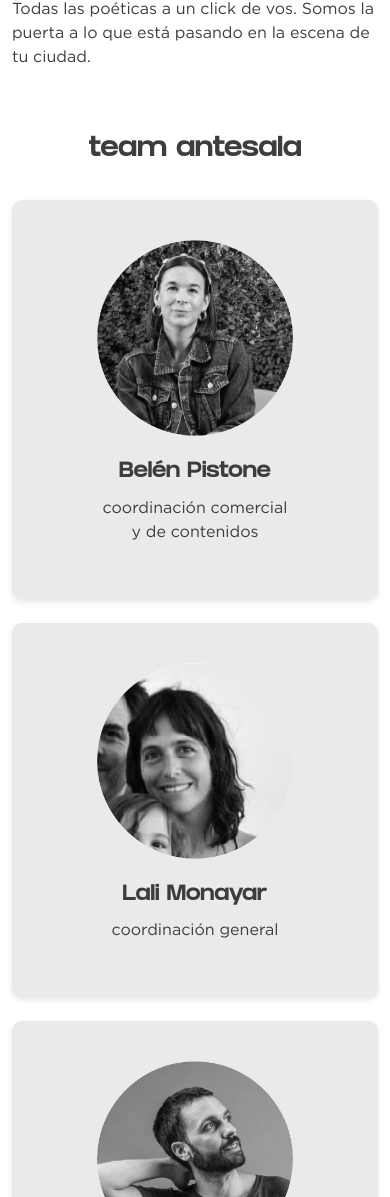
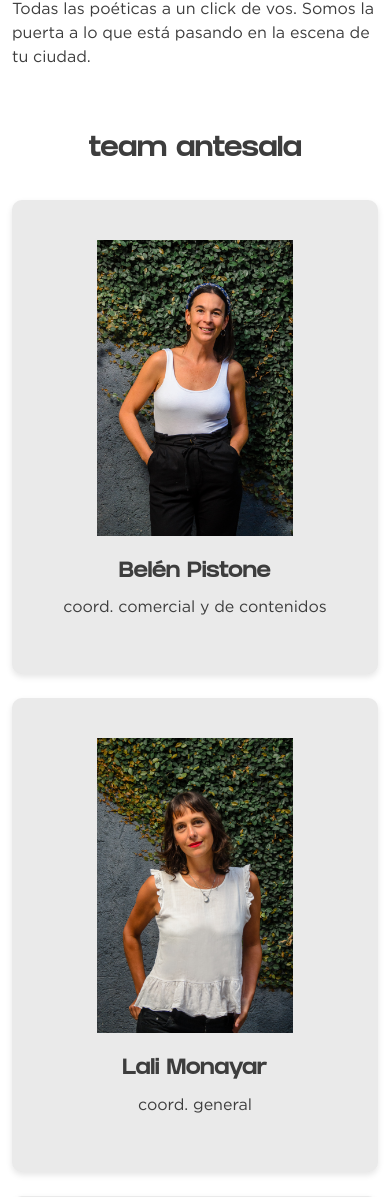
Before and after one commit to Pununuk/antesala, a PHP site: page /somos.php in a window 390 px wide. Shown: the part 873-2070 px from the top of the page. Run offline with PHP 8.4, Linux system fonts and the light colour scheme.

Commit message:
nuevos cambios

```diff
--- a/includes/footer.php
+++ b/includes/footer.php
@@ -32,7 +32,7 @@
                     <li class="pb-2"><a href="#" class="GothamLight fc-blanco">Terminos y Condiciones</a></li>
                     <li class="pb-2"><a href="#" class="GothamLight fc-blanco">Políticas de Privacidad</a></li>
                     <li class="pb-2"><a href="#" class="GothamLight fc-blanco">Preguntas Frecuentes</a></li>
-                    <li><a href="#" class="GothamLight fc-blanco">info@antesala.com.ar</a></li>
+                    <li><a href="#" class="GothamLight fc-blanco">antesala.cordoba@gmail.com</a></li>
                 </ul>
             </div>
         </div>
--- a/index.php
+++ b/index.php
@@ -307,8 +307,8 @@
                                     <div>
                                         <p>12 de enero de 2022</p>
                                         <hr class="hr-black">
-                                        <h3>Comentario sobre la obra:</h3>
                                         <h1 class="fc-amarillo">"El pucho en la boca"</h1>
+                                        <h3>Por Punu Vazquez</h3>
                                         <p>Lorem ipsum, dolor sit amet consectetur adipisicing elit. Omnis rerum sapiente accusantium, facilis labore exercitationem odio perferendis cum veniam quam!</p>
                                     </div>
                                     <div class="text-center mt-4">
@@ -327,8 +327,8 @@
                                     <div>
                                         <p>12 de enero de 2022</p>
                                         <hr class="hr-black">
-                                        <h3>Comentario sobre la obra:</h3>
                                         <h1 class="fc-amarillo">"El pucho en la boca"</h1>
+                                        <h3>Por Punu Vazquez</h3>
                                         <p>Lorem ipsum, dolor sit amet consectetur adipisicing elit. Omnis rerum sapiente accusantium, facilis labore exercitationem odio perferendis cum veniam quam!</p>
                                     </div>
                                     <div class="text-center mt-4">
@@ -347,8 +347,8 @@
                                     <div>
                                         <p>12 de enero de 2022</p>
                                         <hr class="hr-black">
-                                        <h3>Comentario sobre la obra:</h3>
                                         <h1 class="fc-amarillo">"El pucho en la boca"</h1>
+                                        <h3>Por Punu Vazquez</h3>
                                         <p>Lorem ipsum, dolor sit amet consectetur adipisicing elit. Omnis rerum sapiente accusantium, facilis labore exercitationem odio perferendis cum veniam quam!</p>
                                     </div>
                                     <div class="text-center mt-4">
--- a/somos.php
+++ b/somos.php
@@ -74,32 +74,49 @@
                         <div class="col-12 text-center pt-100 pb-50 wow bounceInUp">
                             <h2>team antesala</h2>
                         </div>
+                    </div>
+                    <div class="row">
+                        <div class="col-md-12">
+                            <div class="row d-flex justify-content-center">
                                 <div class="col-md-3 d-flex flex-column justify-content-center text-center mb-4 wow bounceInUp">
                                     <div class="box-team">
-                                <img src="assets/img/img-team-01.png" width="100%" class="mb-4" alt="">
+                                        <img src="assets/img/img-team-01.jpg" width="100%" class="mb-4" alt="">
                                         <h3>Belén Pistone</h3>
-                                <p>coordinación comercial <br> y de contenidos</p>
+                                        <p>coord. comercial y de contenidos</p>
                                     </div>
                                 </div>
                                 <div class="col-md-3 d-flex flex-column justify-content-center text-center mb-4 wow bounceInUp">
                                     <div class="box-team">
-                                <img src="assets/img/img-team-02.png" width="100%" class="mb-4" alt="">
+                                        <img src="assets/img/img-team-02.jpg" width="100%" class="mb-4" alt="">
                                         <h3>Lali Monayar</h3>
-                                <p>coordinación general</p>
+                                        <p>coord. general</p>
                                     </div>
                                 </div>
                                 <div class="col-md-3 d-flex flex-column justify-content-center text-center mb-4 wow bounceInUp">
                                     <div class="box-team">
-                                <img src="assets/img/img-team-03.png" width="100%" class="mb-4" alt="">
+                                        <img src="assets/img/img-team-03.jpg" width="100%" class="mb-4" alt="">
                                         <h3>Rodri Brunelli</h3>
-                                <p>coordinación de arte y web</p>
+                                        <p>coord. de arte y web</p>
+                                    </div>
+                                </div>
+                            </div>
+                        </div>
+                        <div class="col-md-12">
+                            <div class="row d-flex justify-content-center">
+                                <div class="col-md-3 d-flex flex-column justify-content-center text-center mb-4 wow bounceInUp">
+                                    <div class="box-team">
+                                        <img src="assets/img/img-team-04.jpg" width="100%" class="mb-4" alt="">
+                                        <h3>Flavia Pipliza</h3>
+                                        <p>legales</p>
                                     </div>
                                 </div>
                                 <div class="col-md-3 d-flex flex-column justify-content-center text-center mb-4 wow bounceInUp">
                                     <div class="box-team">
-                                <img src="assets/img/img-team-none.png" width="100%" class="mb-4" alt="">
+                                        <img src="assets/img/img-team-05.jpg" width="100%" class="mb-4" alt="">
                                         <h3>Daniela Medrano</h3>
                                         <p>contabilidad y administración</p>
+                                    </div>
+                                </div>
                             </div>
                         </div>
                     </div>
@@ -122,8 +139,8 @@
                                     <div>
                                         <p>12 de enero de 2022</p>
                                         <hr class="hr-black">
-                                        <h3>Comentario sobre la obra:</h3>
                                         <h1 class="fc-amarillo">"El pucho en la boca"</h1>
+                                        <h3>Por Punu Vazquez</h3>
                                         <p>Lorem ipsum, dolor sit amet consectetur adipisicing elit. Omnis rerum sapiente accusantium, facilis labore exercitationem odio perferendis cum veniam quam!</p>
                                     </div>
                                     <div class="text-center mt-4">
@@ -132,7 +149,6 @@
                                 </div>
                             </div>
                         </div>
-
                         <div class="col-lg-4 wow bounceInUp">
                             <div class="bg-blanco box-multimedia mb-4">
                                 <div class="header-box position-relative d-flex align-items-center justify-content-center">
@@ -142,8 +158,8 @@
                                     <div>
                                         <p>12 de enero de 2022</p>
                                         <hr class="hr-black">
-                                        <h3>Comentario sobre la obra:</h3>
                                         <h1 class="fc-amarillo">"El pucho en la boca"</h1>
+                                        <h3>Por Punu Vazquez</h3>
                                         <p>Lorem ipsum, dolor sit amet consectetur adipisicing elit. Omnis rerum sapiente accusantium, facilis labore exercitationem odio perferendis cum veniam quam!</p>
                                     </div>
                                     <div class="text-center mt-4">
@@ -152,7 +168,6 @@
                                 </div>
                             </div>
                         </div>
-
                         <div class="col-lg-4 wow bounceInUp">
                             <div class="bg-blanco box-multimedia mb-4">
                                 <div class="header-box position-relative d-flex align-items-center justify-content-center">
@@ -162,8 +177,8 @@
                                     <div>
                                         <p>12 de enero de 2022</p>
                                         <hr class="hr-black">
-                                        <h3>Comentario sobre la obra:</h3>
                                         <h1 class="fc-amarillo">"El pucho en la boca"</h1>
+                                        <h3>Por Punu Vazquez</h3>
                                         <p>Lorem ipsum, dolor sit amet consectetur adipisicing elit. Omnis rerum sapiente accusantium, facilis labore exercitationem odio perferendis cum veniam quam!</p>
                                     </div>
                                     <div class="text-center mt-4">
```
Also changed, not shown: notas.php (+7 -7 lines), assets/img/.__RBF8652.jpg (added), assets/img/._img-team-01.jpg (added), assets/img/._img-team-02.jpg (added), assets/img/._img-team-03.jpg (added), assets/img/._img-team-04.jpg (added), assets/img/._img-team-05.jpg (added), assets/img/_RBF8652.jpg (added), assets/img/img-team-01.jpg (added), assets/img/img-team-01.png (deleted), assets/img/img-team-02.jpg (added), assets/img/img-team-02.png (deleted), assets/img/img-team-03.png (deleted), assets/img/img-team-04.png (deleted), 3 other files. Lines whose indentation alone changed are shown as unchanged.
